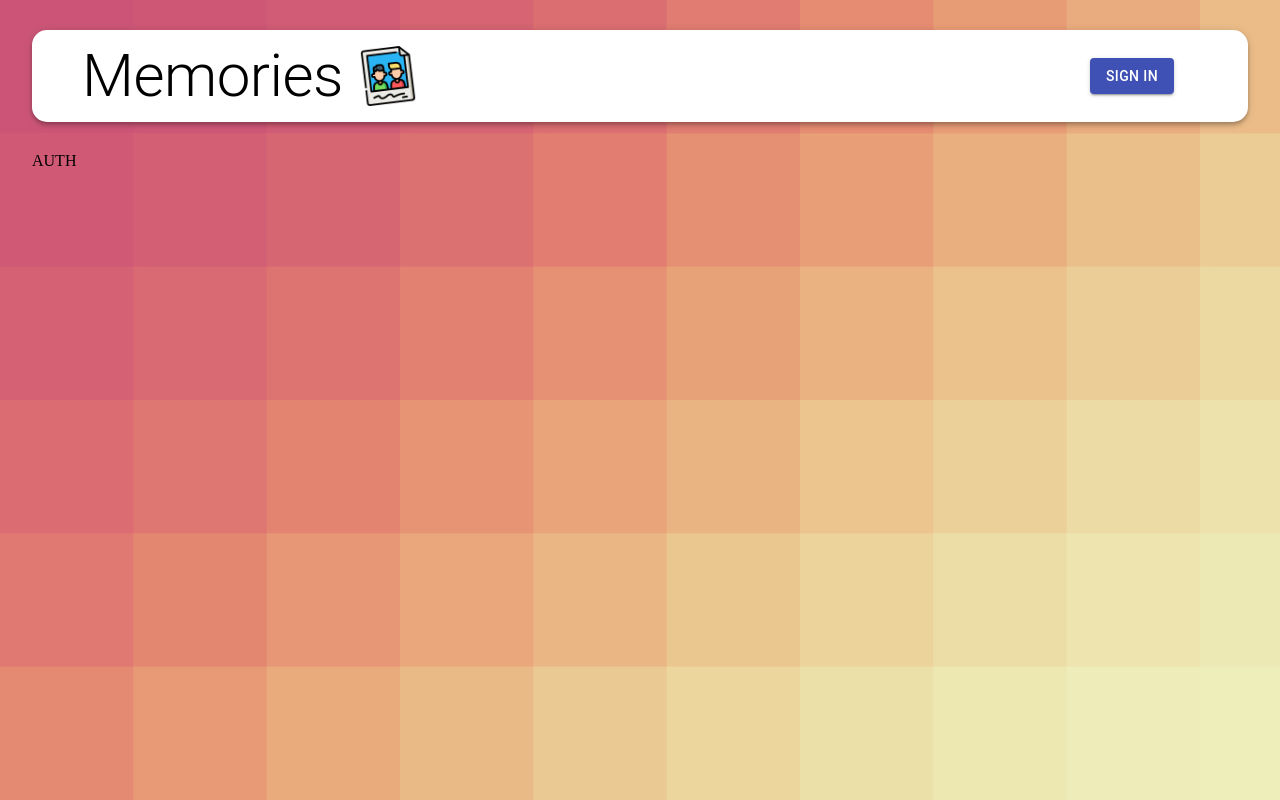
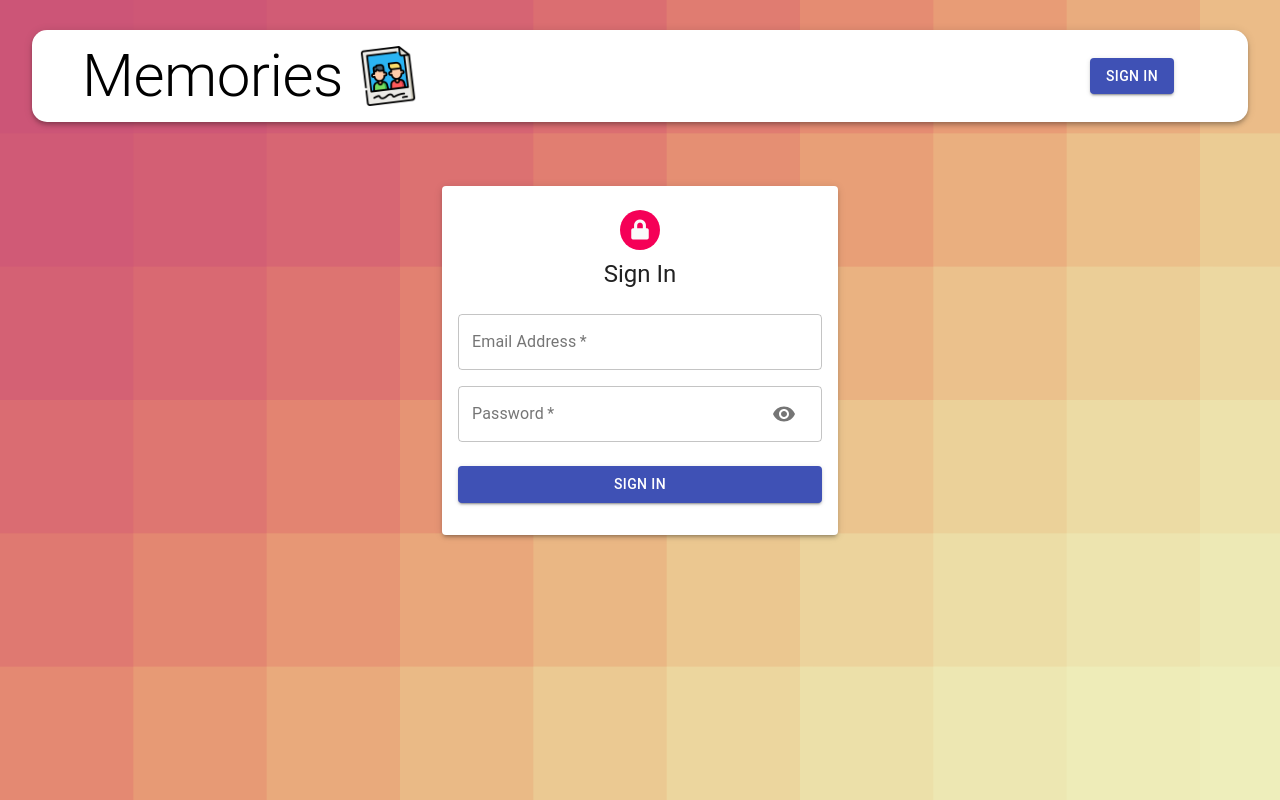
Before and after one commit to davidsjg/Memories-MERN-Auth, a React (Create React App) app in the folder client/: page /auth in a window 1280 px wide. Built offline with nearby package versions, Linux system fonts and the light colour scheme.

Commit message:
auth page shows sign up or sign in form complete with inputs from Input component

```diff
--- a/client/package.json
+++ b/client/package.json
@@ -5,6 +5,8 @@
   "proxy": "http://localhost:5000",
   "dependencies": {
     "@material-ui/core": "^4.12.3",
+    "@material-ui/icons": "^4.11.2",
+    "@mui/icons-material": "^5.2.5",
     "@testing-library/jest-dom": "^5.16.1",
     "@testing-library/react": "^12.1.2",
     "@testing-library/user-event": "^13.5.0",
--- a/client/src/components/Auth/Auth.js
+++ b/client/src/components/Auth/Auth.js
@@ -1,7 +1,92 @@
-import React from "react";
+import React, { useState } from "react";
+import {
+  Avatar,
+  Button,
+  Paper,
+  Grid,
+  Typography,
+  Container,
+  TextField,
+} from "@material-ui/core";
+
+import useStyles from "./styles";
+import Input from "./Input";
 
 const Auth = () => {
-  return <div>AUTH</div>;
+  const classes = useStyles();
+  const [showPassword, setShowPassword] = useState(false);
+
+  const isSignup = false;
+
+  const handleSubmit = () => {};
+
+  const handleChange = () => {};
+
+  const handleShowPassword = () =>
+    setShowPassword((prevShowPassword) => !prevShowPassword);
+
+  return (
+    <Container component="main" maxWidth="xs">
+      <Paper className={classes.paper} elevation={3}>
+        <Avatar className={classes.avatar}>
+          <i class="fas fa-lock"></i>
+        </Avatar>
+        <Typography variant="h5">{isSignup ? "Sign Up" : "Sign In"}</Typography>
+        <form className={classes.form} onSubmit={handleSubmit}>
+          <Grid container spacing={2}>
+            {isSignup && (
+              <>
+                <Input
+                  name="firstName"
+                  label="First Name"
+                  handleChange={handleChange}
+                  autoFocus
+                  half
+                />
+
+                <Input
+                  name="lastName"
+                  label="Last Name"
+                  handleChange={handleChange}
+                  half
+                />
+              </>
+            )}
+            <Input
+              name="email"
+              label="Email Address"
+              handleChange={handleChange}
+              type="email"
+            />
+            <Input
+              name="password"
+              label="Password"
+              handleChange={handleChange}
+              type={showPassword ? "text" : "password"}
+              handleShowPassword={handleShowPassword}
+            />
+            {isSignup && (
+              <Input
+                name="confirmPassword"
+                label="Repeat Password"
+                handleChange={handleChange}
+                type="password"
+              />
+            )}
+          </Grid>
+          <Button
+            type="submit"
+            fullWidth
+            variant="contained"
+            color="primary"
+            className={classes.submit}
+          >
+            {isSignup ? "Sign Up" : "Sign In"}
+          </Button>
+        </form>
+      </Paper>
+    </Container>
+  );
 };
 
 export default Auth;
--- /dev/null
+++ b/client/src/components/Auth/Input.js
@@ -0,0 +1,42 @@
+import React from "react";
+import { TextField, Grid, InputAdornment, IconButton } from "@material-ui/core";
+import Visibility from "@material-ui/icons/Visibility";
+import VisibilityOff from "@material-ui/icons/VisibilityOff";
+
+const Input = ({
+  half,
+  name,
+  label,
+  handleChange,
+  autoFocus,
+  type,
+  handleShowPassword,
+}) => {
+  return (
+    <Grid item xs={12} sm={half ? 6 : 12}>
+      <TextField
+        name={name}
+        onChange={handleChange}
+        variant="outlined"
+        required
+        fullWidth
+        label={label}
+        autoFocus={autoFocus}
+        type={type}
+        InputProps={
+          name === "password" && {
+            endAdornment: (
+              <InputAdornment position="end">
+                <IconButton onClick={handleShowPassword}>
+                  {type === "password" ? <Visibility /> : <VisibilityOff />}
+                </IconButton>
+              </InputAdornment>
+            ),
+          }
+        }
+      />
+    </Grid>
+  );
+};
+
+export default Input;
--- a/client/src/components/Auth/styles.js
+++ b/client/src/components/Auth/styles.js
@@ -0,0 +1,30 @@
+import { makeStyles } from "@material-ui/core/styles";
+
+export default makeStyles((theme) => ({
+  paper: {
+    marginTop: theme.spacing(8),
+    display: "flex",
+    flexDirection: "column",
+    alignItems: "center",
+    padding: theme.spacing(2),
+  },
+  root: {
+    "& .MuiTextField-root": {
+      margin: theme.spacing(1),
+    },
+  },
+  avatar: {
+    margin: theme.spacing(1),
+    backgroundColor: theme.palette.secondary.main,
+  },
+  form: {
+    width: "100%", // Fix IE 11 issue.
+    marginTop: theme.spacing(3),
+  },
+  submit: {
+    margin: theme.spacing(3, 0, 2),
+  },
+  googleButton: {
+    marginBottom: theme.spacing(2),
+  },
+}));
```
Also changed, not shown: 1 other file (tests, documents, lock files or other folders).
